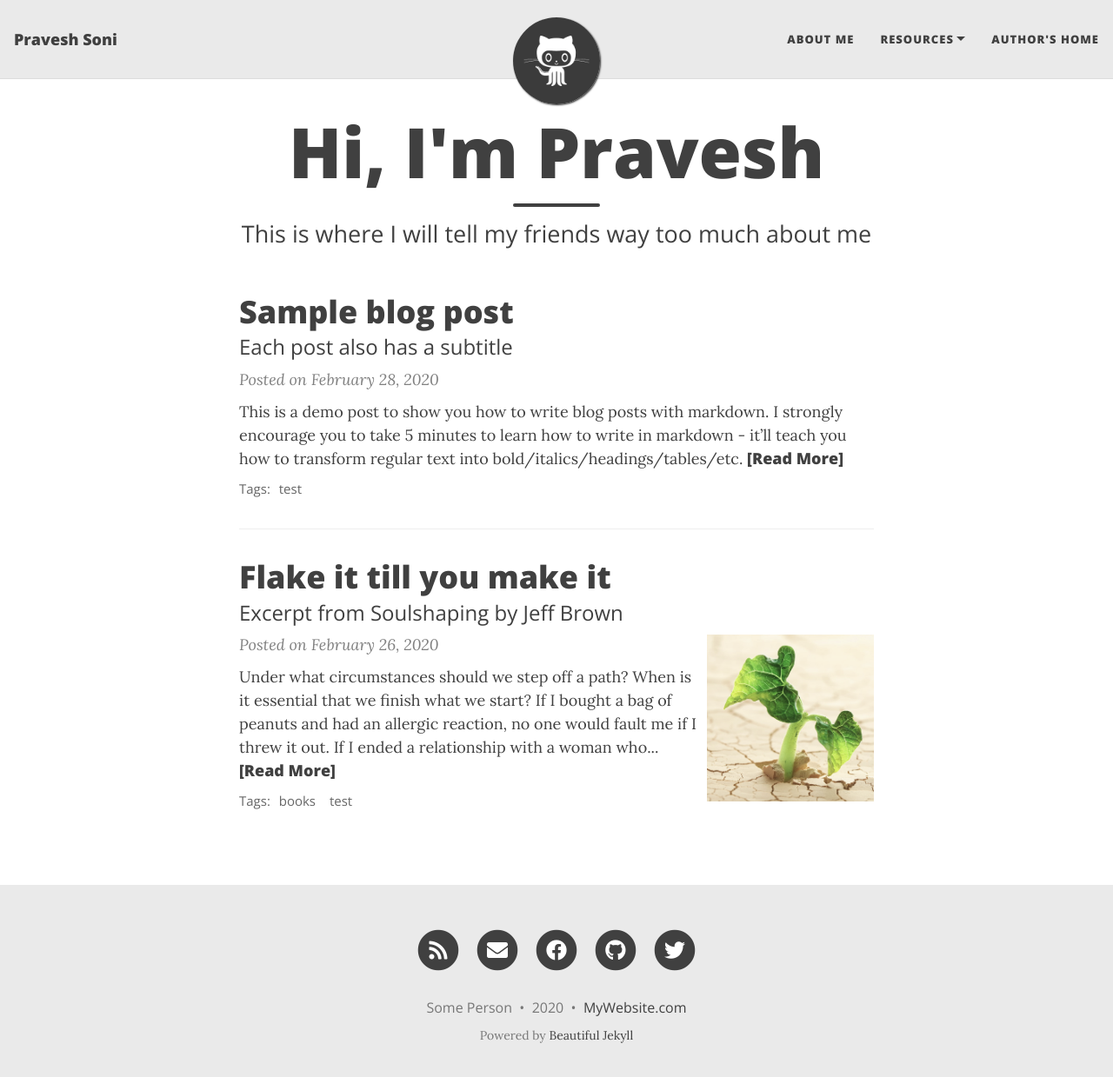
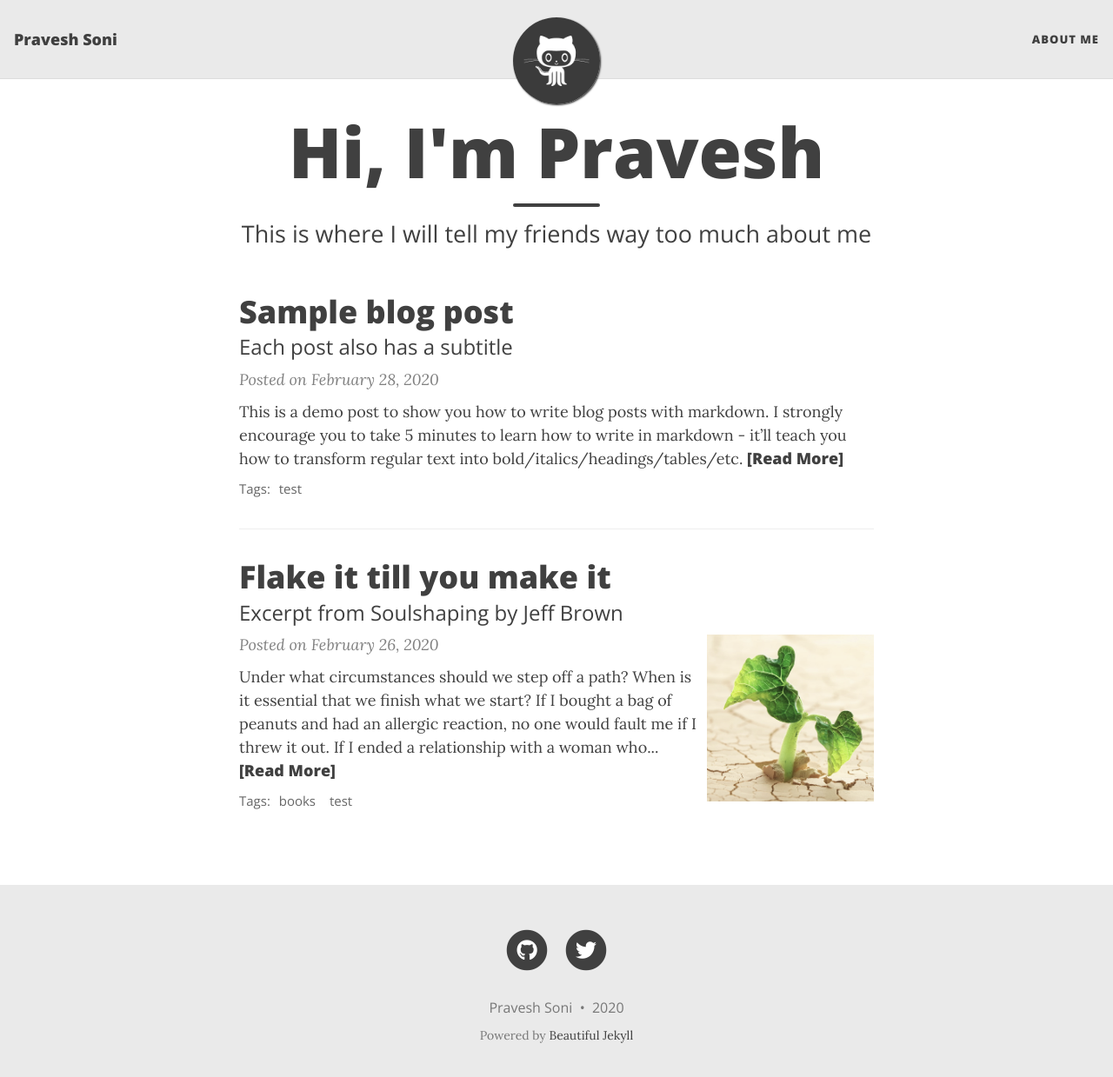
Before and after one commit to pjsoni/pjsoni.github.io, a Jekyll site: the page built from index.html, in a window 1280 px wide and 1252 px high. Shown: the top 1239 px of the window at 87% size. Built offline with Jekyll 4.4.1, drawn with Linux system fonts in a browser that asks for light colours; nearby versions of some CDN libraries; the list of posts is cut into pages by our own code; some of the changed lines change nothing that is shown.

Commit message:
Update _config.yml

```diff
--- a/_config.yml
+++ b/_config.yml
@@ -9,16 +9,16 @@
 title: Pravesh Soni
 
 # Your name to show in the footer
-author: Some Person
+author: Pravesh Soni
 
 # --- List of links in the navigation bar --- #
 
 navbar-links:
   About Me: "aboutme"
-  Resources:
-    - Beautiful Jekyll: "https://beautifuljekyll.com"
-    - Learn markdown: "https://www.markdowntutorial.com/"
-  Author's home: "https://deanattali.com"
+#  Resources:
+#    - Beautiful Jekyll: "https://beautifuljekyll.com"
+#    - Learn markdown: "https://www.markdowntutorial.com/"
+#  Author's home: "https://deanattali.com"
 
 # --- Logo --- #
 
@@ -39,10 +39,10 @@ round-avatar: true
 # Select the social network links that you want to show in the footer.
 # Uncomment the links you want to show and add your information to each one.
 social-network-links:
-  email: "someone@example.com"
-  facebook: deanattali
-  github: daattali
-  twitter: daattali
+  #email: "someone@example.com"
+  #facebook: deanattali
+  github: pjsoni
+  twitter: pjsoni
 #  reddit: yourname
 #  linkedin: daattali
 #  xing: yourname
@@ -63,20 +63,20 @@ social-network-links:
 
 # If you want to show a link to an RSS in the footer, add the site description here.
 # If you don't want to show an RSS link, remove the following line.
-rss-description: This website is a virtual proof that I'm awesome
+#rss-description: This website is a virtual proof that I'm awesome
 
 # --- General options --- #
 
 # Select which social network share links to show in posts
 share-links-active:
   twitter: true
-  facebook: true
+ # facebook: true
   linkedin: true
   vk: false
 
 # How to display the link to your website in the footer
 # Remove this if you don't want a link in the footer
-url-pretty: "MyWebsite.com"
+#url-pretty: "MyWebsite.com"
 
 # Excerpt word length - Truncate the excerpt of each post on the feed page to the specified number of words
 excerpt_length: 50
@@ -185,7 +185,7 @@ date_format: "%B %-d, %Y"
 # --- You don't need to touch anything below here (but you can if you want) --- #
 
 # Output options (more information on Jekyll's site)
-timezone: "America/Toronto"
+timezone: "America/Chicago"
 markdown: kramdown
 highlighter: rouge
 permalink: /:year-:month-:day-:title/
```
